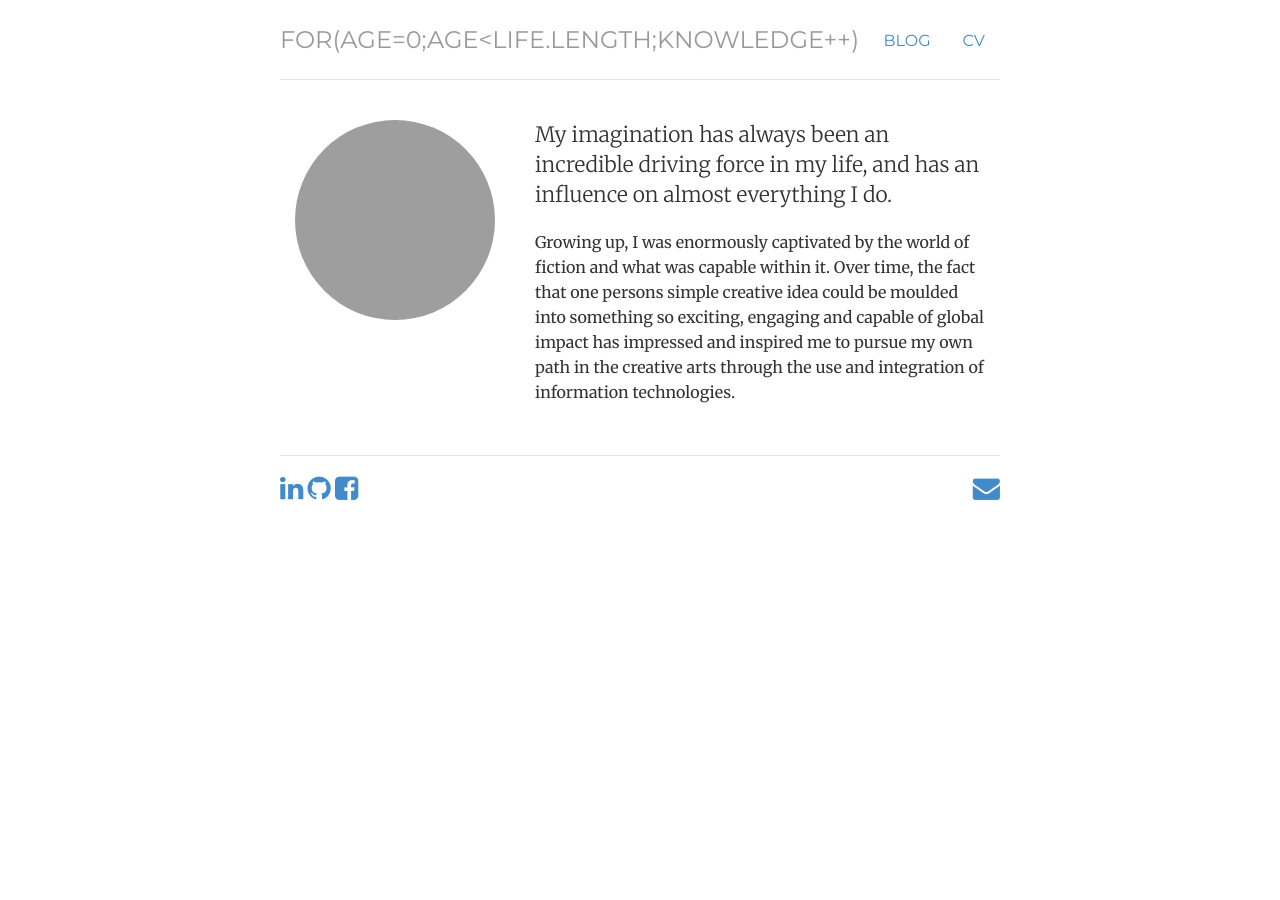
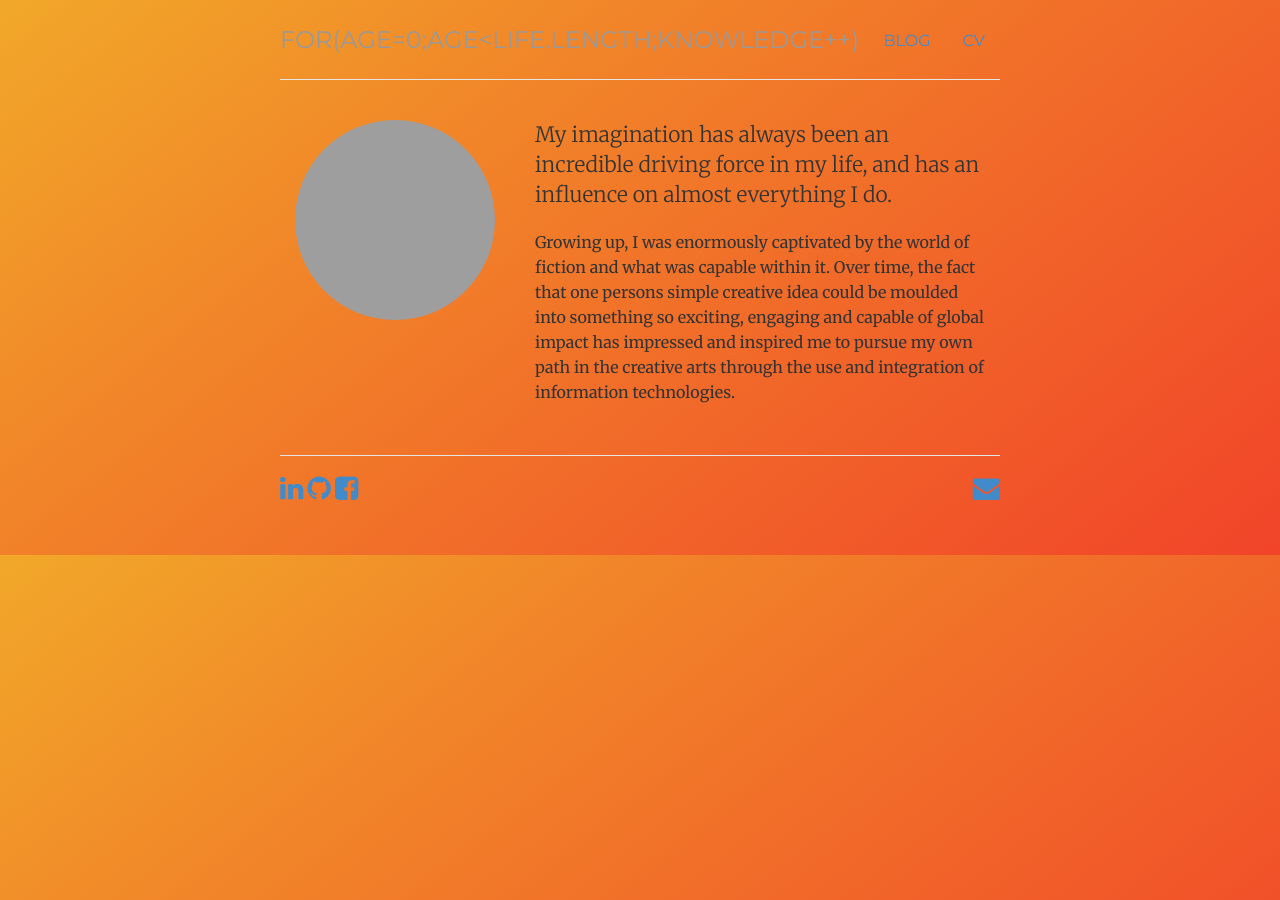
Before and after one commit to flying3615/flying3615.github.io, a Jekyll site: the page built from about/index.html, in a window 1280 px wide. Built offline with Jekyll 4.4.1, drawn with Linux system fonts in a browser that asks for light colours; grey boxes are pictures that could not be loaded.

Commit message:
Update style.css

```diff
--- a/css/style.css
+++ b/css/style.css
@@ -1,7 +1,8 @@
 @import url(https://fonts.googleapis.com/css?family=Merriweather:300,300italic,400,400italic,700,700italic);
 @import url(https://fonts.googleapis.com/css?family=Montserrat);
 
-body { padding-top: 20px; padding-bottom: 40px; font-family: 'Merriweather', Georgia, Times; font-size: 16px; }
+
+body { padding-top: 20px; padding-bottom: 40px; font-family: 'Merriweather', Georgia, Times; font-size: 16px; background-color: #f16529;background-image: linear-gradient(142deg, #f1a829, #f18629 31%, #f16529 65%, #f14429);}
 
 h1, h2, h3, h4, h5, h6, .h1, .h2, .h3, .h4, .h5, .h6 { font-family: 'Merriweather', Georgia, Times; font-weight: 700;}
 
```
